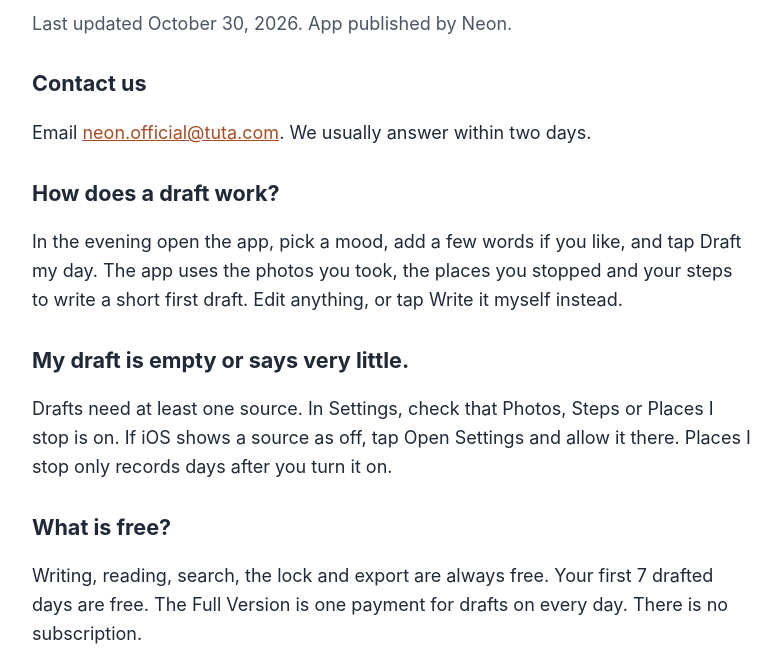
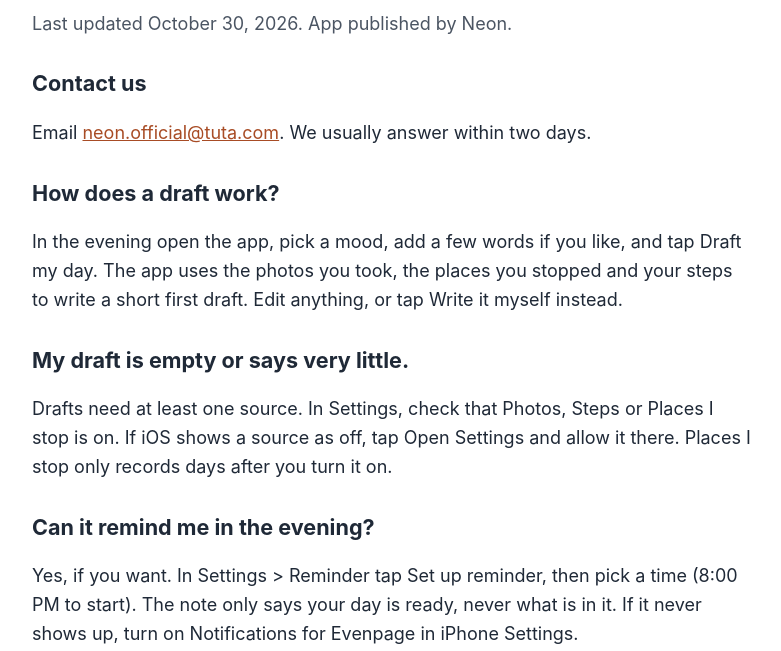
Before and after one commit to neon-app-studio/apps-site, a plain HTML site: page evenpage/support.html in a window 1280 px wide. Shown: the part 149-800 px from the top of the page, without its empty margins (248-1029 px from the left). Drawn offline with Linux system fonts and the light colour scheme.

Commit message:
Evenpage: evening reminder line on privacy and support pages

```diff
--- a/evenpage/support.html
+++ b/evenpage/support.html
@@ -12,6 +12,8 @@
 <p>In the evening open the app, pick a mood, add a few words if you like, and tap Draft my day. The app uses the photos you took, the places you stopped and your steps to write a short first draft. Edit anything, or tap Write it myself instead.</p>
 <h2>My draft is empty or says very little.</h2>
 <p>Drafts need at least one source. In Settings, check that Photos, Steps or Places I stop is on. If iOS shows a source as off, tap Open Settings and allow it there. Places I stop only records days after you turn it on.</p>
+<h2>Can it remind me in the evening?</h2>
+<p>Yes, if you want. In Settings &gt; Reminder tap Set up reminder, then pick a time (8:00 PM to start). The note only says your day is ready, never what is in it. If it never shows up, turn on Notifications for Evenpage in iPhone Settings.</p>
 <h2>What is free?</h2>
 <p>Writing, reading, search, the lock and export are always free. Your first 7 drafted days are free. The Full Version is one payment for drafts on every day. There is no subscription.</p>
 <h2>I bought the Full Version. How do I get it back?</h2>
```
Also changed, not shown: evenpage/privacy.html (+1 -0 lines).
